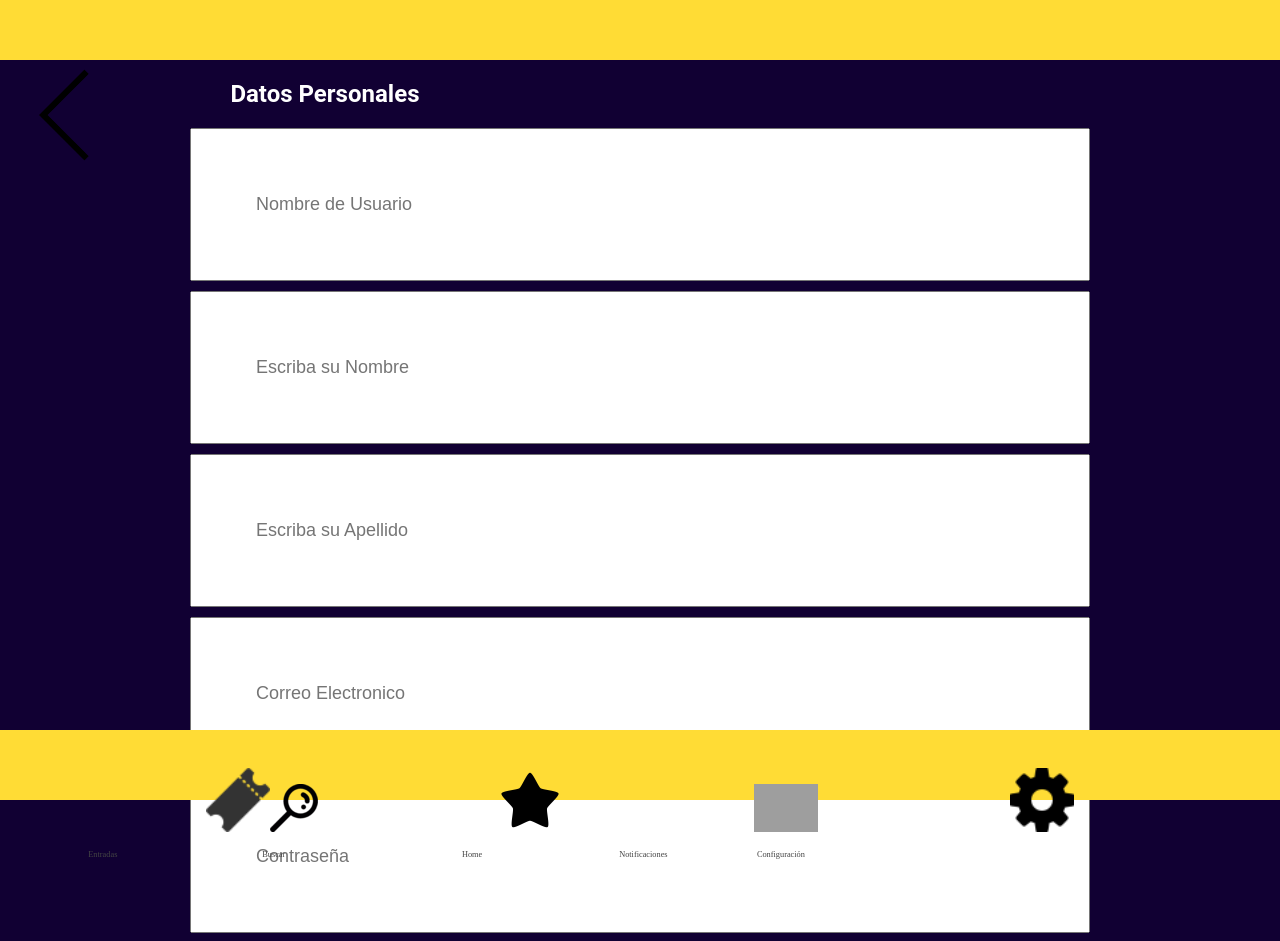
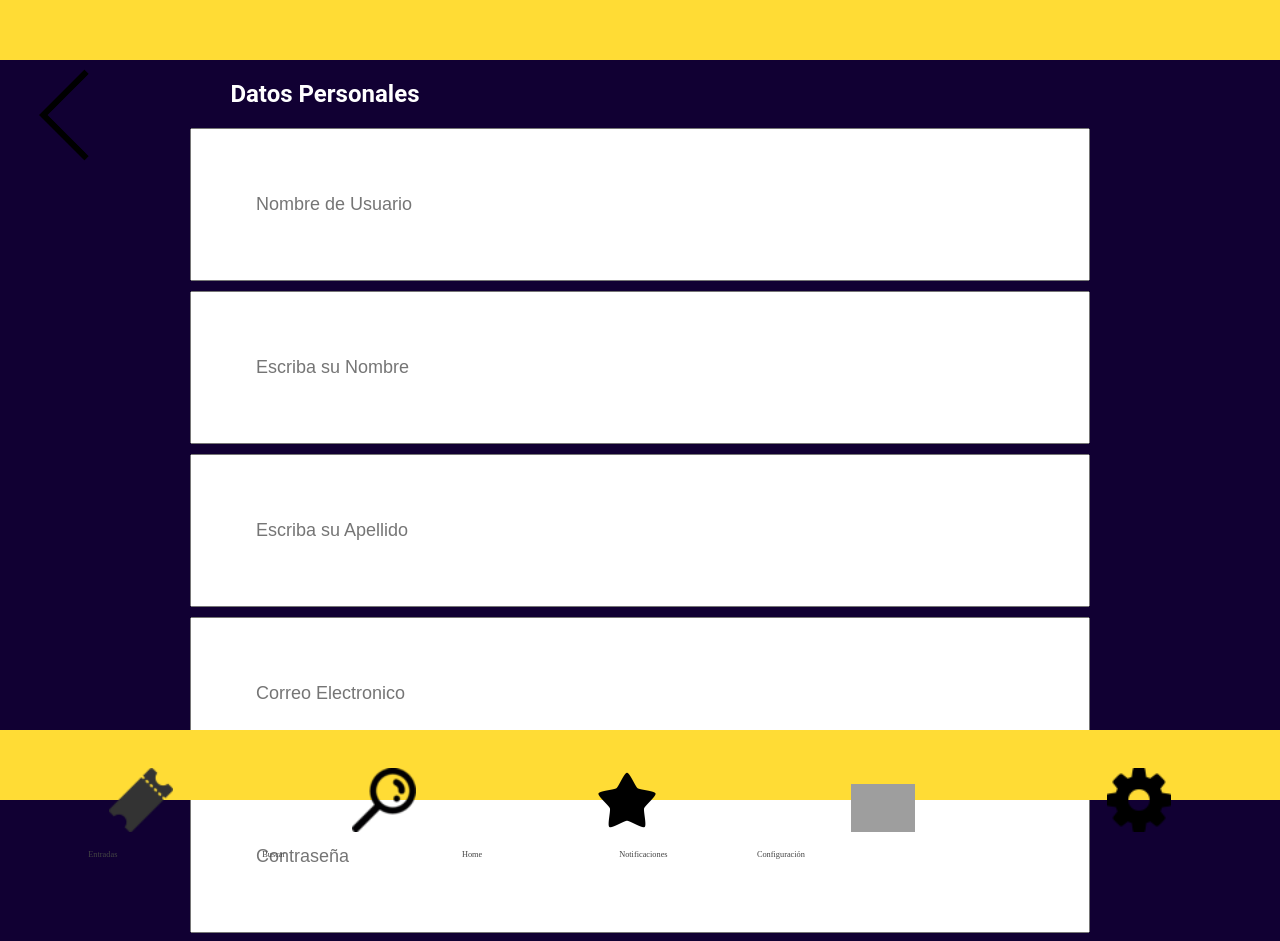
Before and after one commit to Shir-Dev/RythMe, a React (Create React App) app in the folder rithme/: page / in a window 1280 px wide. Shown: the top 941 px of the page. Built offline with nearby package versions, Linux system fonts and the light colour scheme; grey boxes are pictures that could not be loaded.

Commit message:
modificadp

```diff
--- a/rithme/src/components/assets/styles/footer.css
+++ b/rithme/src/components/assets/styles/footer.css
@@ -14,14 +14,6 @@
   width: 5%;
   margin-top: 3%;
 }
-<<<<<<< HEAD
-=======
-.ticket:hover {
-  border: #110033 6px solid;
-  border-radius: 0% 0% 50% 50%;
-  padding: 2%;
-}
->>>>>>> 1d7dd5e4772d137b8f8056fb87a6106c26f0ba04
 
 .lupa {
   width: 5%;
```
